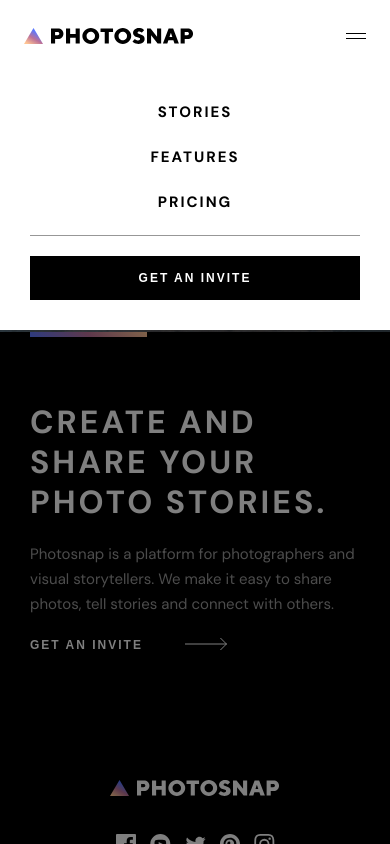
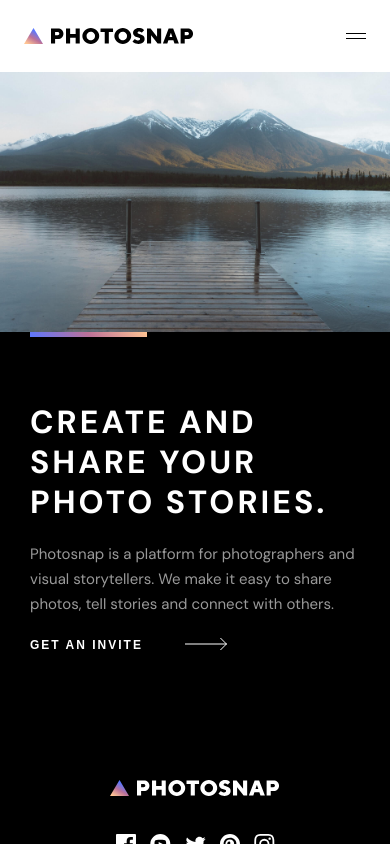
Before and after one commit to ding-09/photosnap, a React (Create React App) app: page / in a window 390 px wide. Shown: the top 844 px of the page. Built offline with nearby package versions, Linux system fonts and the light colour scheme; the HTML template or start-up script is replaced by a standard one.

Commit message:
added mobile menu toggle functionality

```diff
--- a/src/components/Header/index.js
+++ b/src/components/Header/index.js
@@ -1,20 +1,26 @@
 import { useState } from 'react';
 import { StyledHeader } from './Header.styled';
 import MainLogo from '../../assets/shared/desktop/logo.svg';
-import Nav from '../Nav'
+import Nav from '../Nav';
 import { ReactComponent as HamburgerIcon } from '../../assets/shared/mobile/menu.svg';
 import { ReactComponent as ExitIcon } from '../../assets/shared/mobile/close.svg';
 
-
 const Header = () => {
+  const [showMenu, setShowMenu] = useState(false);
   return (
     <StyledHeader>
       <div className='mobile-header-container'>
         <img src={MainLogo} alt='Photosnap logo' />
-        <HamburgerIcon />
-        <div className='nav-modal'>
-          <Nav />
-        </div>
+        <HamburgerIcon
+          onClick={(e) => {
+            setShowMenu(!showMenu);
+          }}
+        />
+        {showMenu && (
+          <div className='nav-modal'>
+            <Nav />
+          </div>
+        )}
       </div>
       <div className='header-container'></div>
     </StyledHeader>
```
Also changed, not shown: 1 other file (tests, documents, lock files or other folders).
